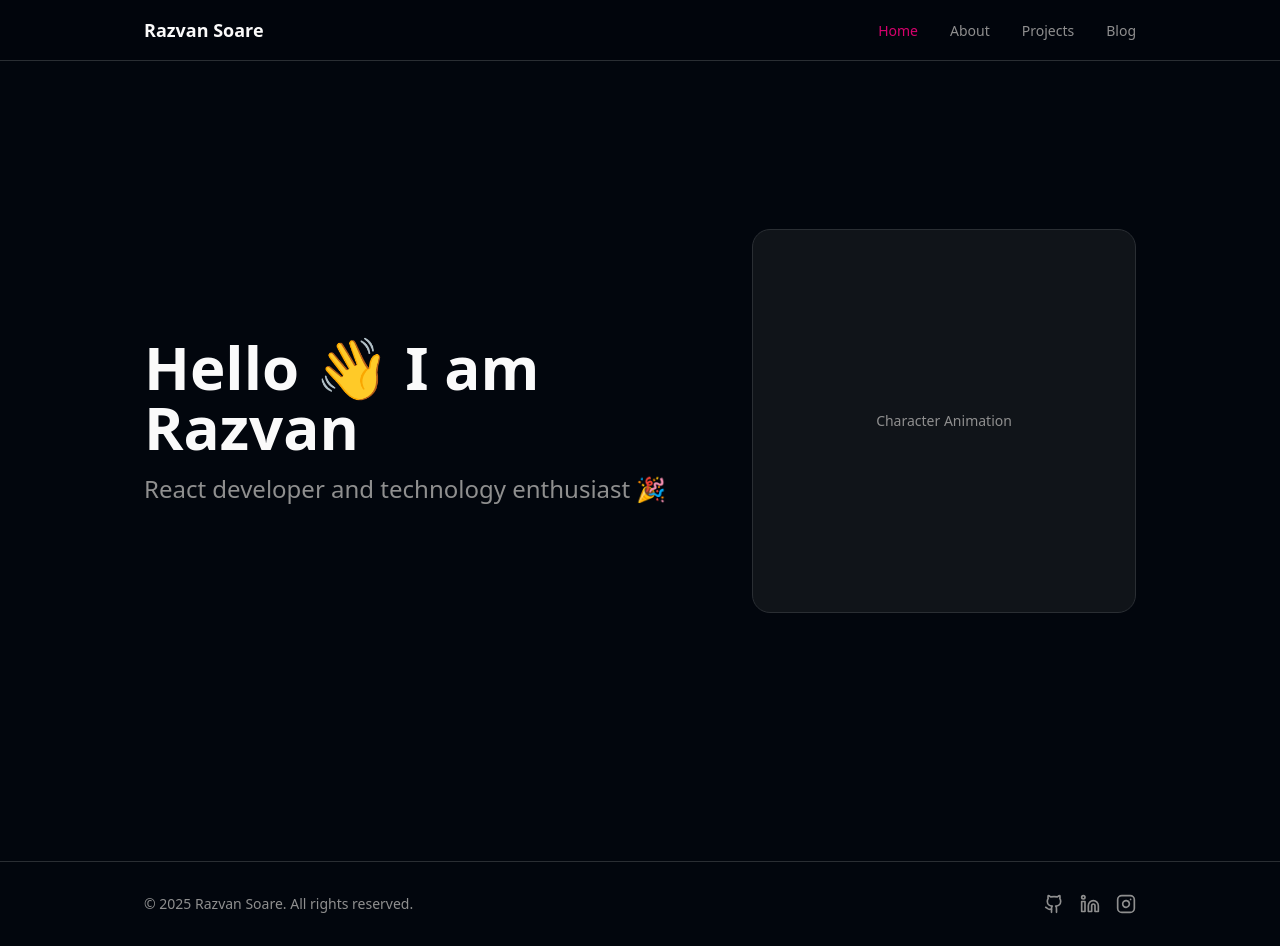
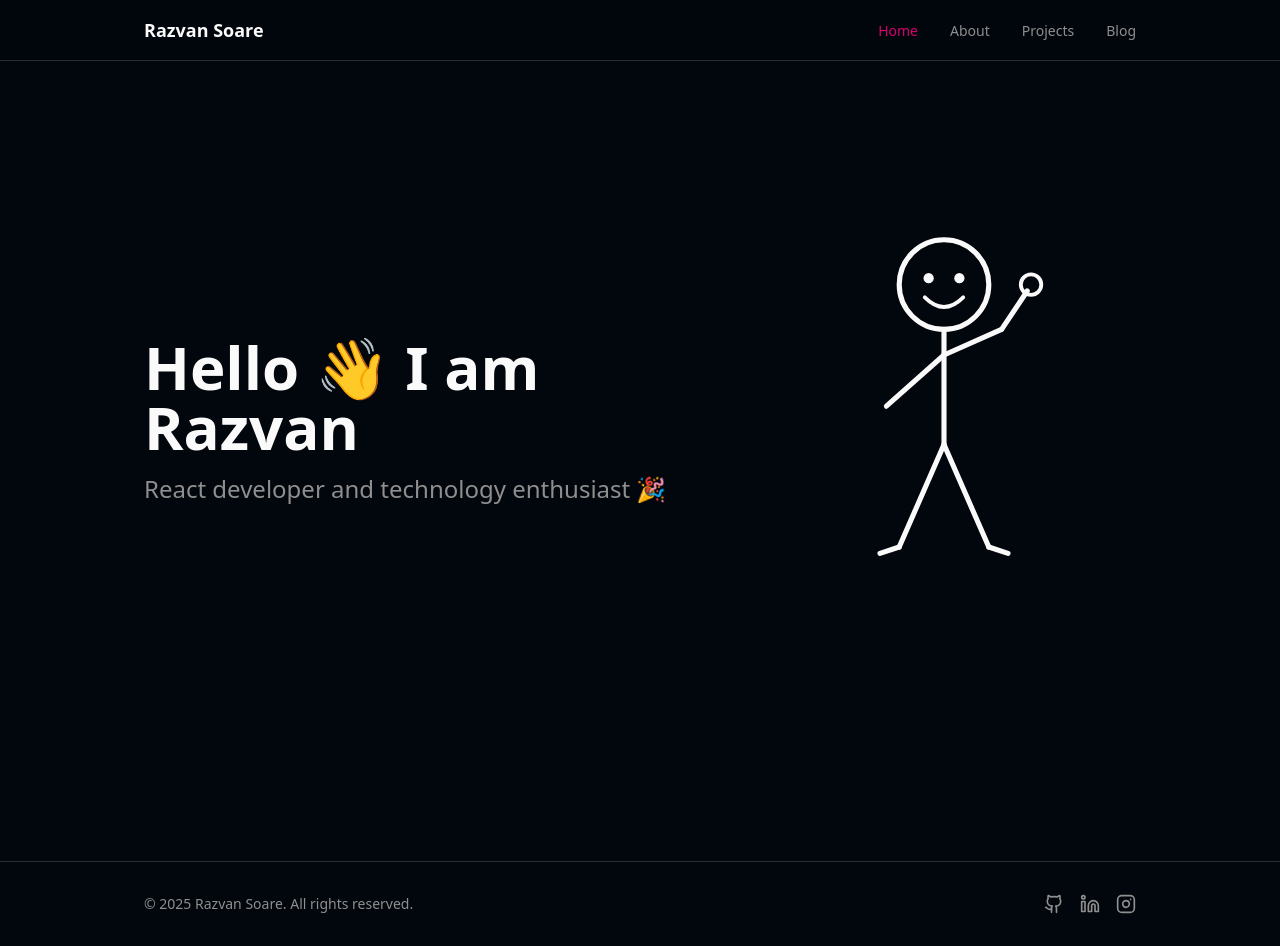
Before and after one commit to razvan-soare/razvan-blog, a Next.js app: page / in a window 1280 px wide. Built offline with nearby package versions, Linux system fonts and the light colour scheme.

Commit message:
[coding-agent] Create Animated Stick Figure Character Component

```diff
--- /dev/null
+++ b/src/components/character/StickFigure.tsx
@@ -0,0 +1,213 @@
+'use client';
+
+import { useState } from 'react';
+import { motion } from 'framer-motion';
+
+interface StickFigureProps {
+  className?: string;
+}
+
+export function StickFigure({ className }: StickFigureProps) {
+  const [isWaving, setIsWaving] = useState(false);
+
+  const handleInteraction = () => {
+    if (!isWaving) {
+      setIsWaving(true);
+      setTimeout(() => setIsWaving(false), 1500);
+    }
+  };
+
+  return (
+    <motion.div
+      className={className}
+      animate={{
+        y: [0, -8, 0],
+      }}
+      transition={{
+        duration: 3,
+        repeat: Infinity,
+        ease: 'easeInOut',
+      }}
+      onHoverStart={handleInteraction}
+      onClick={handleInteraction}
+      style={{ cursor: 'pointer' }}
+    >
+      <svg
+        viewBox="0 0 200 300"
+        fill="none"
+        xmlns="http://www.w3.org/2000/svg"
+        className="w-full h-full"
+        aria-label="Animated stick figure character"
+      >
+        {/* Head */}
+        <motion.circle
+          cx="100"
+          cy="45"
+          r="35"
+          stroke="currentColor"
+          strokeWidth="4"
+          fill="none"
+          className="text-foreground"
+        />
+
+        {/* Eyes */}
+        <circle cx="88" cy="40" r="4" fill="currentColor" className="text-foreground" />
+        <circle cx="112" cy="40" r="4" fill="currentColor" className="text-foreground" />
+
+        {/* Smile */}
+        <path
+          d="M85 55 Q100 70 115 55"
+          stroke="currentColor"
+          strokeWidth="3"
+          strokeLinecap="round"
+          fill="none"
+          className="text-foreground"
+        />
+
+        {/* Body */}
+        <line
+          x1="100"
+          y1="80"
+          x2="100"
+          y2="170"
+          stroke="currentColor"
+          strokeWidth="4"
+          strokeLinecap="round"
+          className="text-foreground"
+        />
+
+        {/* Left Arm (static) */}
+        <motion.line
+          x1="100"
+          y1="100"
+          x2="55"
+          y2="140"
+          stroke="currentColor"
+          strokeWidth="4"
+          strokeLinecap="round"
+          className="text-foreground"
+        />
+
+        {/* Right Arm (waving) */}
+        <motion.g
+          style={{ originX: '100px', originY: '100px' }}
+          animate={
+            isWaving
+              ? {
+                  rotate: [0, -20, -60, -20, -60, -20, 0],
+                }
+              : { rotate: 0 }
+          }
+          transition={
+            isWaving
+              ? {
+                  duration: 1.2,
+                  ease: 'easeInOut',
+                }
+              : { duration: 0.3 }
+          }
+        >
+          {/* Upper arm */}
+          <line
+            x1="100"
+            y1="100"
+            x2="145"
+            y2="80"
+            stroke="currentColor"
+            strokeWidth="4"
+            strokeLinecap="round"
+            className="text-foreground"
+          />
+          {/* Forearm/hand */}
+          <motion.g
+            animate={
+              isWaving
+                ? {
+                    rotate: [0, 15, -15, 15, -15, 15, 0],
+                  }
+                : { rotate: 0 }
+            }
+            transition={
+              isWaving
+                ? {
+                    duration: 1.2,
+                    ease: 'easeInOut',
+                  }
+                : { duration: 0.3 }
+            }
+            style={{ originX: '145px', originY: '80px' }}
+          >
+            <line
+              x1="145"
+              y1="80"
+              x2="165"
+              y2="50"
+              stroke="currentColor"
+              strokeWidth="4"
+              strokeLinecap="round"
+              className="text-foreground"
+            />
+            {/* Hand (palm) */}
+            <circle
+              cx="168"
+              cy="45"
+              r="8"
+              stroke="currentColor"
+              strokeWidth="3"
+              fill="none"
+              className="text-foreground"
+            />
+          </motion.g>
+        </motion.g>
+
+        {/* Left Leg */}
+        <line
+          x1="100"
+          y1="170"
+          x2="65"
+          y2="250"
+          stroke="currentColor"
+          strokeWidth="4"
+          strokeLinecap="round"
+          className="text-foreground"
+        />
+
+        {/* Right Leg */}
+        <line
+          x1="100"
+          y1="170"
+          x2="135"
+          y2="250"
+          stroke="currentColor"
+          strokeWidth="4"
+          strokeLinecap="round"
+          className="text-foreground"
+        />
+
+        {/* Left Foot */}
+        <line
+          x1="65"
+          y1="250"
+          x2="50"
+          y2="255"
+          stroke="currentColor"
+          strokeWidth="4"
+          strokeLinecap="round"
+          className="text-foreground"
+        />
+
+        {/* Right Foot */}
+        <line
+          x1="135"
+          y1="250"
+          x2="150"
+          y2="255"
+          stroke="currentColor"
+          strokeWidth="4"
+          strokeLinecap="round"
+          className="text-foreground"
+        />
+      </svg>
+    </motion.div>
+  );
+}
--- /dev/null
+++ b/src/components/character/index.ts
@@ -0,0 +1 @@
+export { StickFigure } from './StickFigure';
--- a/src/components/sections/Hero.tsx
+++ b/src/components/sections/Hero.tsx
@@ -1,3 +1,5 @@
+import { StickFigure } from '@/components/character';
+
 export function Hero() {
   return (
     <section className="min-h-[calc(100vh-80px)] flex items-center justify-center py-12 md:py-20">
@@ -13,16 +15,9 @@ export function Hero() {
             </p>
           </div>
 
-          {/* Character Placeholder */}
+          {/* Animated Stick Figure Character */}
           <div className="flex-shrink-0">
-            <div
-              className="w-64 h-64 md:w-80 md:h-80 lg:w-96 lg:h-96 rounded-2xl bg-muted/50 border border-border flex items-center justify-center"
-              aria-label="Animated character placeholder"
-            >
-              <span className="text-muted-foreground text-sm">
-                Character Animation
-              </span>
-            </div>
+            <StickFigure className="w-64 h-64 md:w-80 md:h-80 lg:w-96 lg:h-96" />
           </div>
         </div>
       </div>
```
